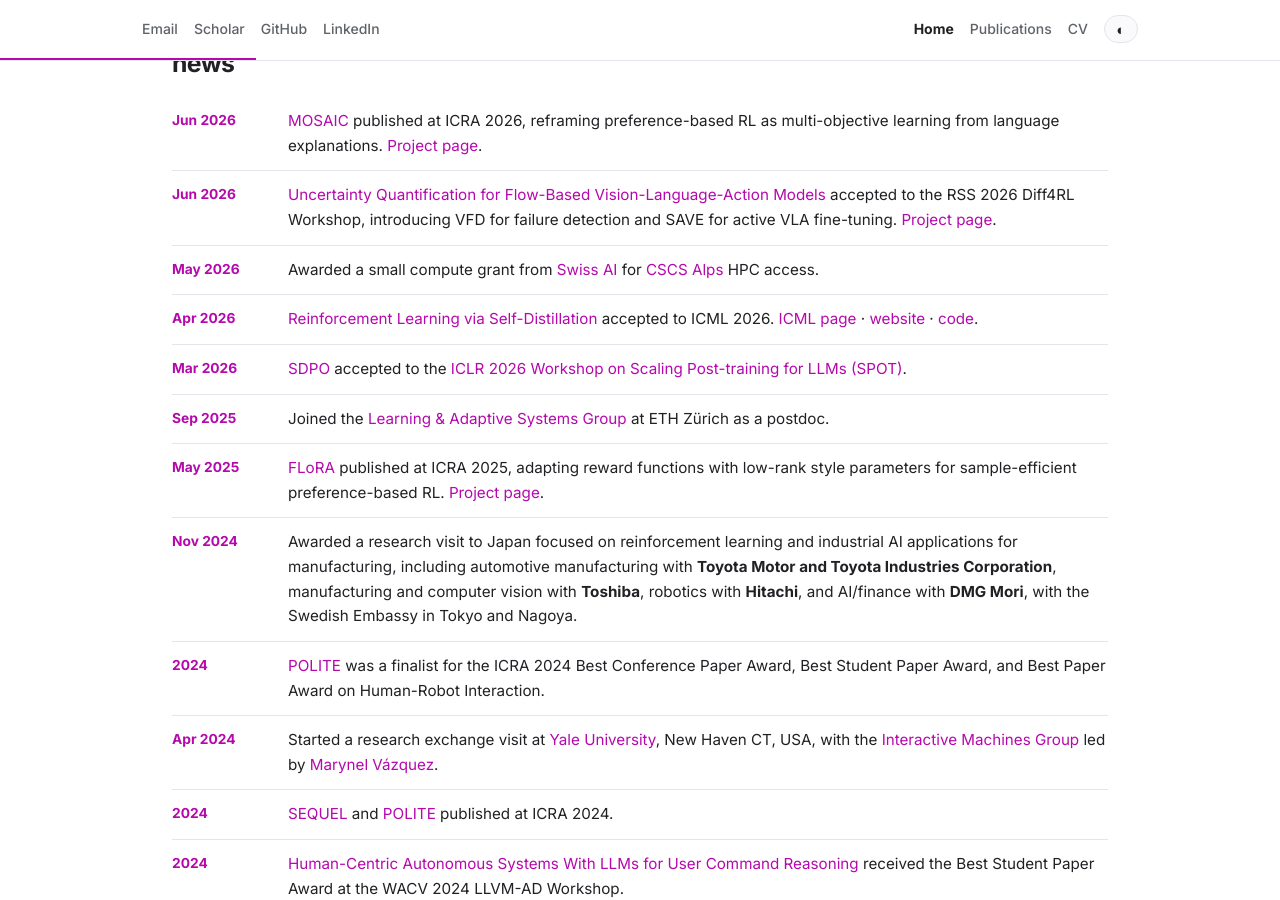
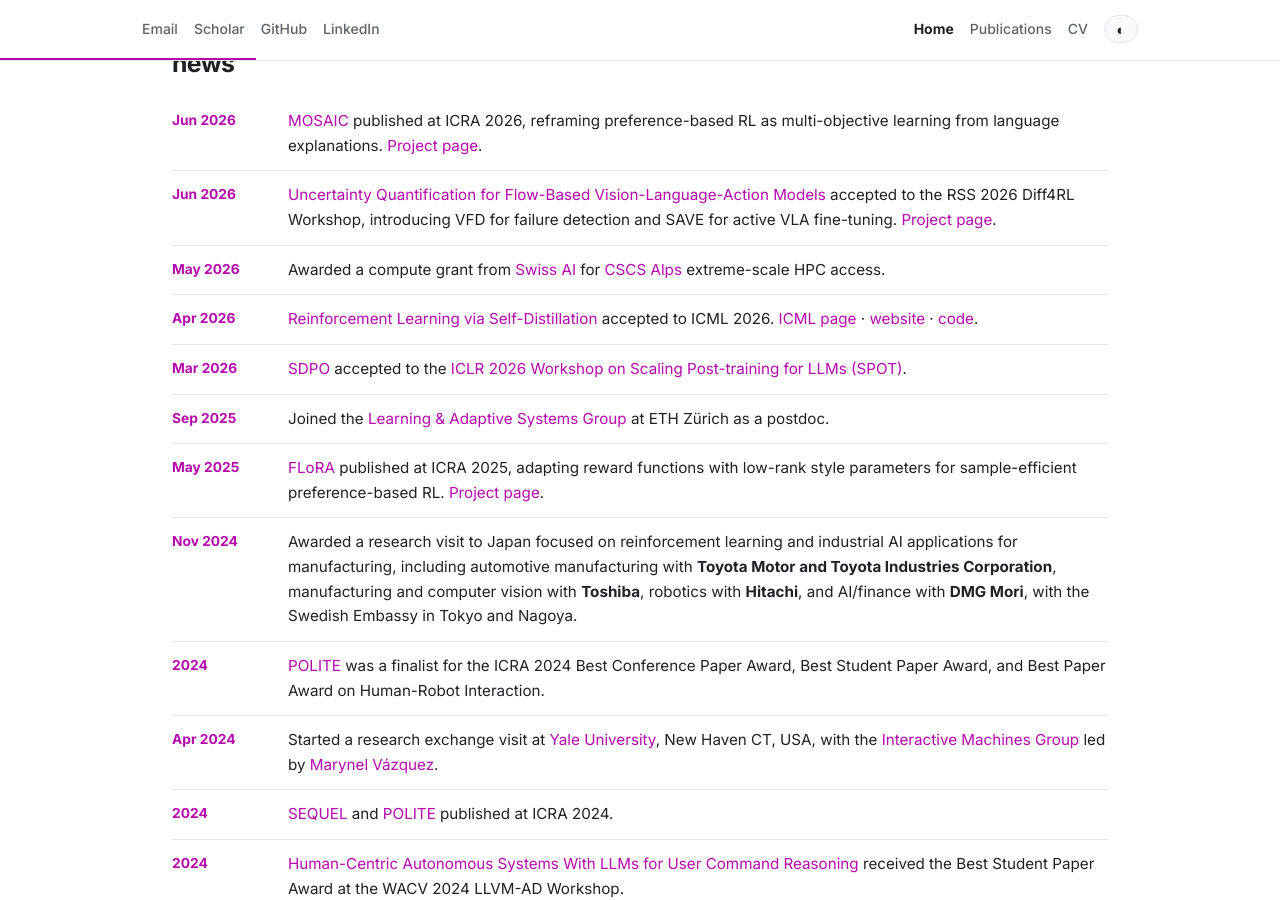
Before and after one commit to DanielLSM/daniellsm.github.io, a Jekyll site: the page index.html, which Jekyll copies as it is, in a window 1280 px wide and 900 px high, scrolled down 591 px. Built offline with Jekyll 4.4.1, drawn with Linux system fonts in a browser that asks for light colours; a style sheet for code colours, icons or effects is not loaded.

Commit message:
Refresh CV compute grant wording

```diff
--- a/index.html
+++ b/index.html
@@ -32,7 +32,7 @@
       <nav class="nav-links" aria-label="Main navigation">
         <a href="/" aria-current="page">Home</a>
         <a href="/research/">Publications</a>
-        <a href="/assets/Daniel_Marta_CV.pdf?v=de9d5de" target="_blank" rel="noopener">CV</a>
+        <a href="/assets/Daniel_Marta_CV.pdf?v=9e380c3" target="_blank" rel="noopener">CV</a>
         <button class="theme-toggle" type="button" aria-label="Toggle dark mode" title="Toggle dark mode">◐</button>
       </nav>
     </div>
@@ -53,7 +53,7 @@
       <a class="button" href="https://scholar.google.com/citations?user=sfM-khoAAAAJ&hl=en" target="_blank" rel="noopener">Scholar</a>
       <a class="button" href="https://github.com/DanielLSM/" target="_blank" rel="noopener">GitHub</a>
       <a class="button" href="https://www.linkedin.com/in/daniel-marta-556b4023/" target="_blank" rel="noopener">LinkedIn</a>
-      <a class="button" href="/assets/Daniel_Marta_CV.pdf?v=de9d5de" target="_blank" rel="noopener">CV</a>
+      <a class="button" href="/assets/Daniel_Marta_CV.pdf?v=9e380c3" target="_blank" rel="noopener">CV</a>
     </div>
   </div>
   <aside class="profile-card">
@@ -66,7 +66,7 @@
   <table class="news-table"><tbody>
     <tr><th>Jun 2026</th><td><a href="https://rasevents.org/uploads/documents/pdfviewer/df/bd/218300-2586.pdf">MOSAIC</a> published at ICRA 2026, reframing preference-based RL as multi-objective learning from language explanations. <a href="https://sites.google.com/view/multi-pref/">Project page</a>.</td></tr>
     <tr><th>Jun 2026</th><td><a href="https://arxiv.org/abs/2606.18043">Uncertainty Quantification for Flow-Based Vision-Language-Action Models</a> accepted to the RSS 2026 Diff4RL Workshop, introducing VFD for failure detection and SAVE for active VLA fine-tuning. <a href="https://tum-lsy.github.io/uq_vla/">Project page</a>.</td></tr>
-    <tr><th>May 2026</th><td>Awarded a small compute grant from <a href="https://www.swiss-ai.org/">Swiss AI</a> for <a href="https://www.cscs.ch/computers/alps">CSCS Alps</a> HPC access.</td></tr>
+    <tr><th>May 2026</th><td>Awarded a compute grant from <a href="https://www.swiss-ai.org/">Swiss AI</a> for <a href="https://www.cscs.ch/computers/alps">CSCS Alps</a> extreme-scale HPC access.</td></tr>
     <tr><th>Apr 2026</th><td><a href="https://arxiv.org/abs/2601.20802">Reinforcement Learning via Self-Distillation</a> accepted to ICML 2026. <a href="https://icml.cc/virtual/2026/poster/64121">ICML page</a> · <a href="https://self-distillation.github.io/SDPO.html">website</a> · <a href="https://github.com/lasgroup/SDPO">code</a>.</td></tr>
     <tr><th>Mar 2026</th><td><a href="https://arxiv.org/abs/2601.20802">SDPO</a> accepted to the <a href="https://iclr.cc/virtual/2026/10013442">ICLR 2026 Workshop on Scaling Post-training for LLMs (SPOT)</a>.</td></tr>
     <tr><th>Sep 2025</th><td>Joined the <a href="https://las.inf.ethz.ch/">Learning & Adaptive Systems Group</a> at ETH Zürich as a postdoc.</td></tr>
--- a/research.html
+++ b/research.html
@@ -32,7 +32,7 @@
       <nav class="nav-links" aria-label="Main navigation">
         <a href="/">Home</a>
         <a href="/research/" aria-current="page">Publications</a>
-        <a href="/assets/Daniel_Marta_CV.pdf?v=de9d5de" target="_blank" rel="noopener">CV</a>
+        <a href="/assets/Daniel_Marta_CV.pdf?v=9e380c3" target="_blank" rel="noopener">CV</a>
         <button class="theme-toggle" type="button" aria-label="Toggle dark mode" title="Toggle dark mode">◐</button>
       </nav>
     </div>
--- a/research/index.html
+++ b/research/index.html
@@ -32,7 +32,7 @@
       <nav class="nav-links" aria-label="Main navigation">
         <a href="/">Home</a>
         <a href="/research/" aria-current="page">Publications</a>
-        <a href="/assets/Daniel_Marta_CV.pdf?v=de9d5de" target="_blank" rel="noopener">CV</a>
+        <a href="/assets/Daniel_Marta_CV.pdf?v=9e380c3" target="_blank" rel="noopener">CV</a>
         <button class="theme-toggle" type="button" aria-label="Toggle dark mode" title="Toggle dark mode">◐</button>
       </nav>
     </div>
```
Also changed, not shown: 1 other file.
